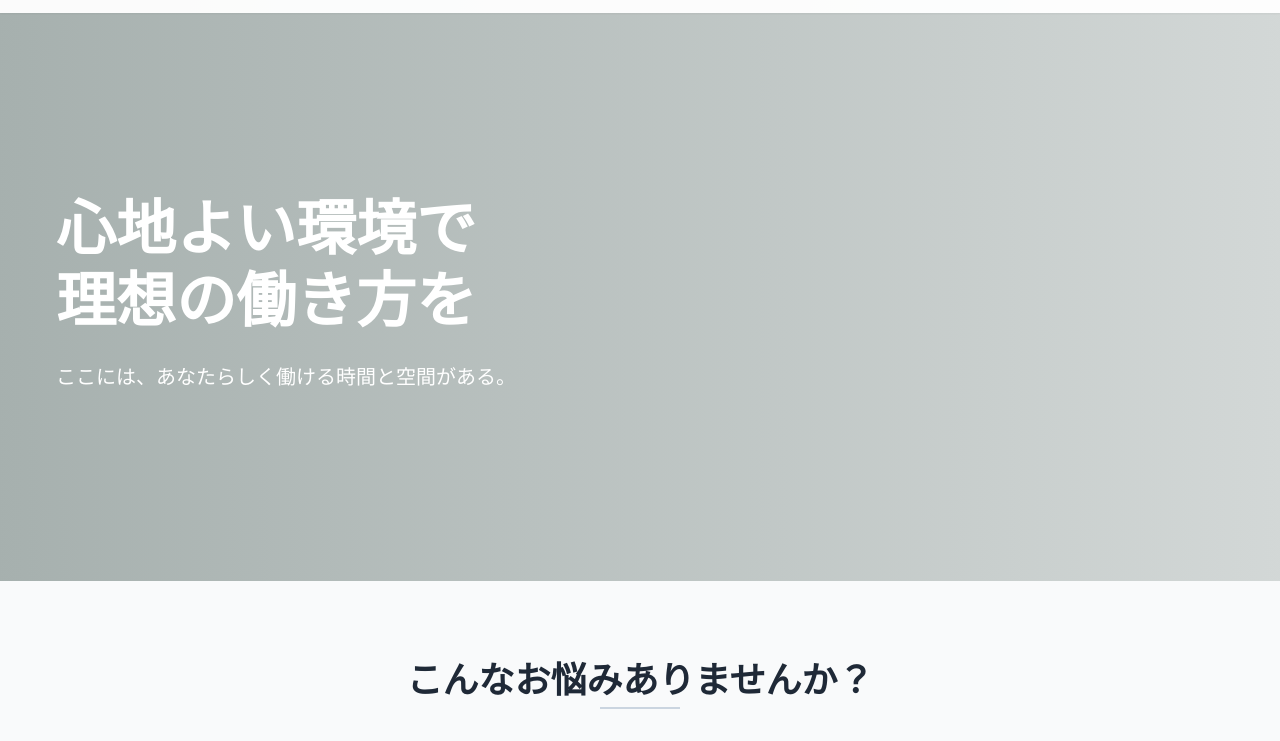
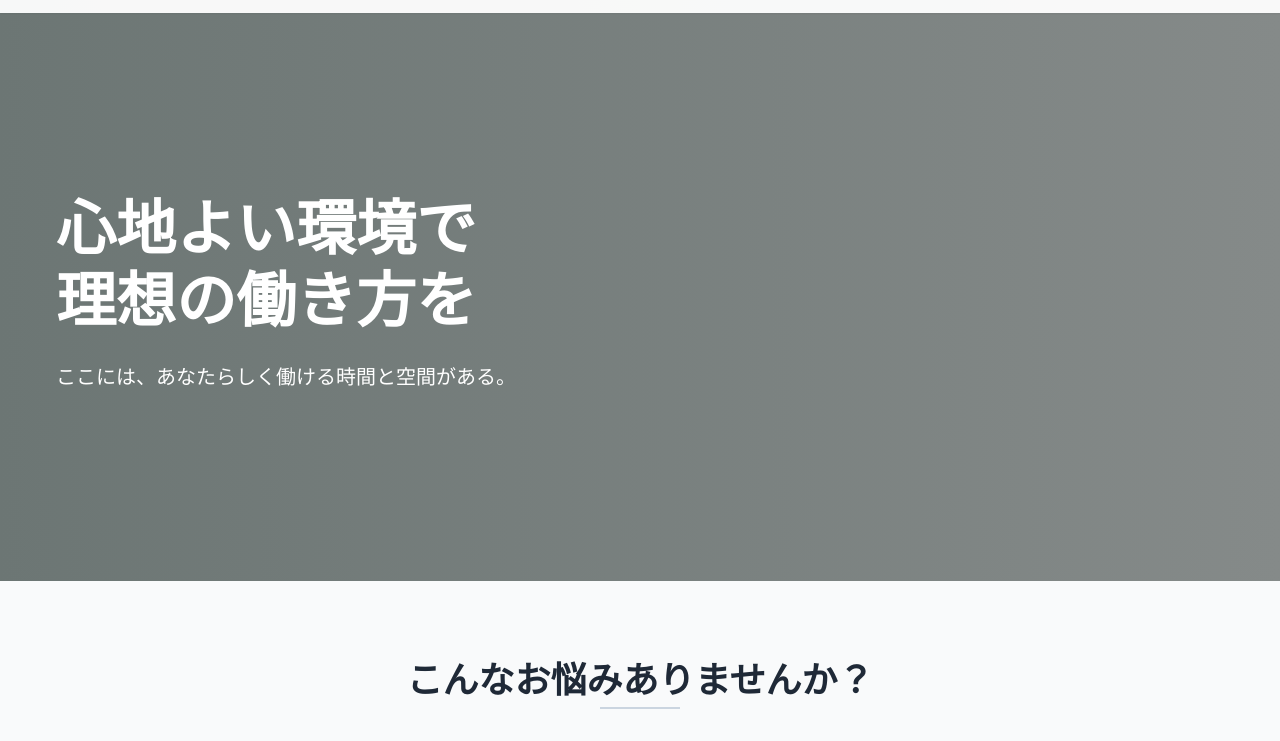
Before and after one commit to maino779/Ideal-Workspace, a plain HTML site: page index.html in a window 1280 px wide. Shown: the part 59-800 px from the top of the page. Drawn offline with nearby package versions, Linux system fonts and the light colour scheme; the site is published under a folder, as on GitHub Pages, so addresses that start at the root find nothing.

Commit message:
Update style.css

```diff
--- a/style.css
+++ b/style.css
@@ -172,7 +172,7 @@ body {
 }
 
 .hero-section {
-  background-image: linear-gradient(to right, rgba(33, 58, 53, 0.4), rgba(33, 58, 53, 0.2)), url(/img/fv5.png);
+  background-image: linear-gradient(to right, rgba(33, 58, 53, 0.4), rgba(33, 58, 53, 0.2)), url(./img/fv5.png);
   background-size: cover;
   background-position: center;
   background-repeat: no-repeat;
```
